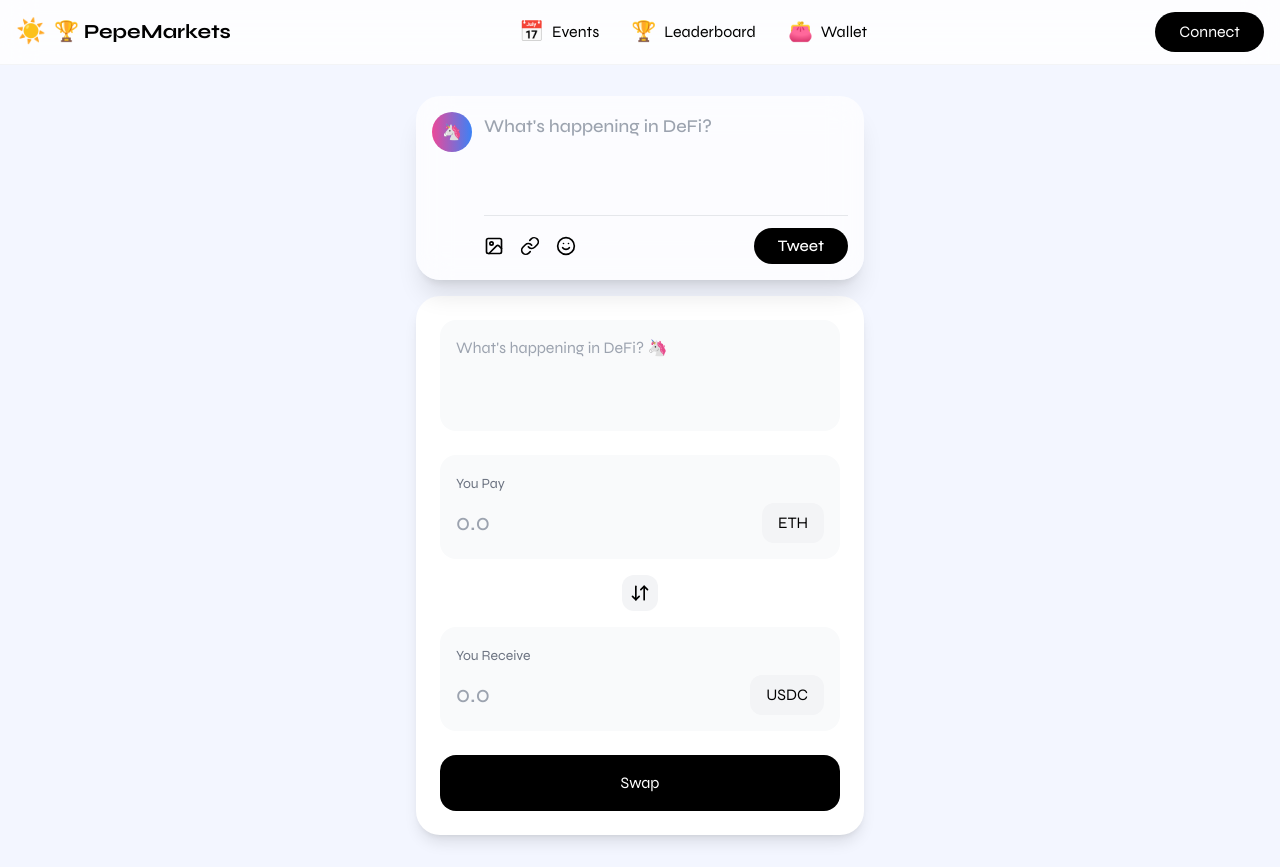
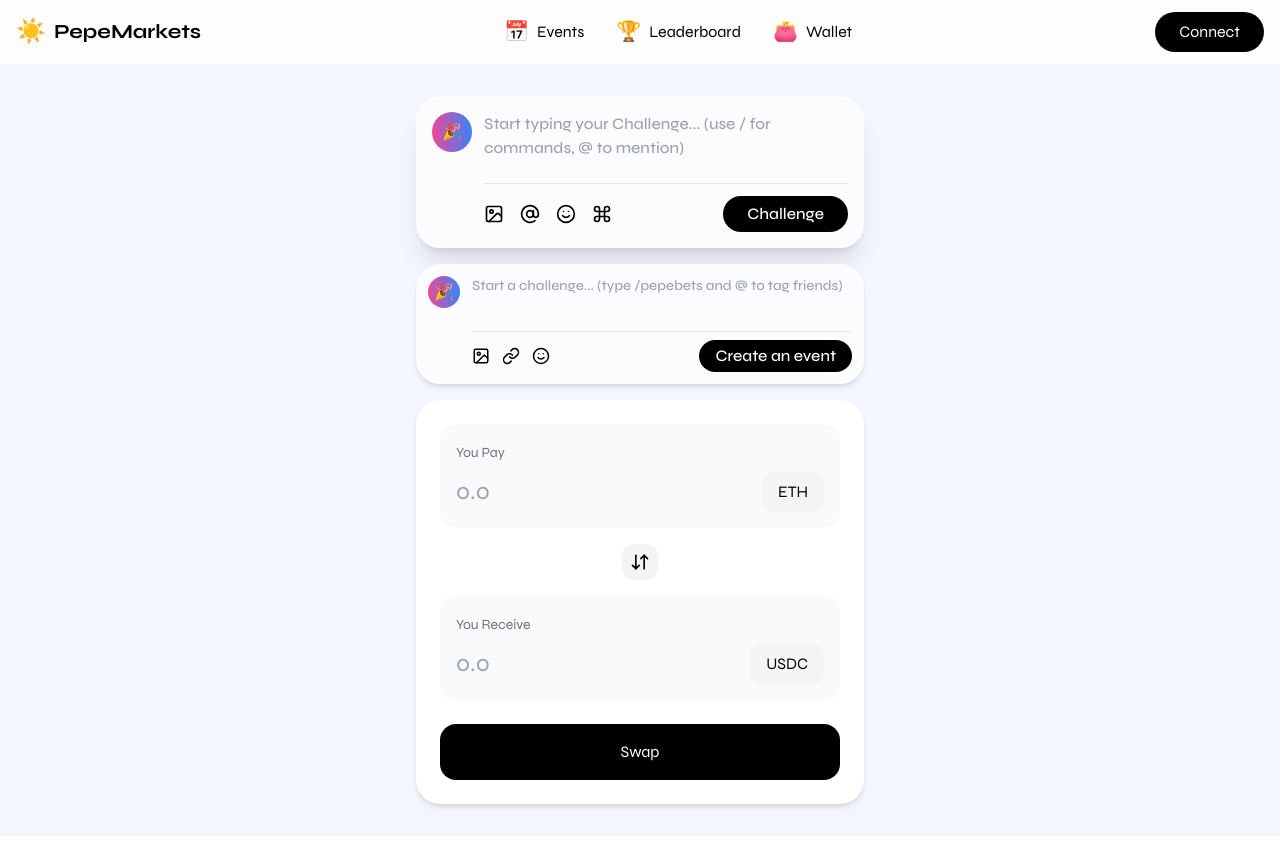
Before and after one commit to klappernextjs/pepemarkets, a Next.js app: page / in a window 1280 px wide. After the commit the page ends 836 px from the top, so only its background shows below. Built offline with nearby package versions, Linux system fonts and the light colour scheme.

Commit message:
header update

```diff
--- a/src/components/Header.tsx
+++ b/src/components/Header.tsx
@@ -6,7 +6,7 @@
       <div className="max-w-7xl mx-auto px-4 h-16 flex items-center justify-between">
         <div className="flex items-center gap-2">
           <span className="text-2xl">☀️</span> {/* Sun emoji */}
-          <span className="font-bold text-xl font-syne">🏆 PepeMarkets</span>
+          <span className="font-bold text-xl font-syne">PepeMarkets</span>
         </div>
 
         <nav className="hidden md:flex items-center gap-8">
--- a/src/components/MobileNav.tsx
+++ b/src/components/MobileNav.tsx
@@ -3,18 +3,18 @@
 const MobileNav = () => {
   return (
     <nav className="fixed bottom-4 left-4 right-4 md:hidden">
-      <div className="bg-white/80 backdrop-blur-lg rounded-3xl shadow-lg px-6 py-4">
+      <div className="bg-white/80 backdrop-blur-lg rounded-3xl shadow-lg px-6 py-2"> {/* Reduced padding */}
         <div className="flex justify-around items-center">
           <a href="#" className="flex flex-col items-center gap-1">
-            <span className="text-2xl">📅</span> {/* Calendar emoji */}
+            <span className="text-xl">📅</span> {/* Reduced emoji size */}
             <span className="text-xs font-syne">Events</span>
           </a>
           <a href="#" className="flex flex-col items-center gap-1">
-            <span className="text-2xl">🏆</span> {/* Trophy emoji */}
+            <span className="text-xl">🏆</span> {/* Reduced emoji size */}
             <span className="text-xs font-syne">Leaderboard</span>
           </a>
           <a href="#" className="flex flex-col items-center gap-1">
-            <span className="text-2xl">👛</span> {/* Wallet emoji */}
+            <span className="text-xl">👛</span> {/* Reduced emoji size */}
             <span className="text-xs font-syne">Wallet</span>
           </a>
         </div>
--- a/src/components/SwapInterface.tsx
+++ b/src/components/SwapInterface.tsx
@@ -1,17 +1,51 @@
-import React from 'react';
-import { ArrowDownUp } from 'lucide-react';
+import React, { useState } from 'react';
+import { Image, Link, Smile, ArrowDownUp } from 'lucide-react';
 
 const SwapInterface = () => {
+  const [tweet, setTweet] = useState('');
+
   return (
-    <div className="w-full max-w-md mx-auto bg-white rounded-3xl shadow-lg p-6">
-      <div className="mb-6 bg-gray-50 rounded-2xl p-4">
+    <div className="w-full max-w-md mx-auto space-y-4">
+      {/* Tweet Bot Composer */}
+      <div className="bg-white/70 backdrop-blur-lg rounded-3xl p-3 shadow-md">
+        <div className="flex gap-3">
+          <div className="flex-shrink-0">
+            <div className="w-8 h-8 rounded-full bg-gradient-to-r from-pink-500 to-blue-500 flex items-center justify-center text-white">
+              🎉
+            </div>
+          </div>
+          <div className="flex-grow">
             <textarea
-          placeholder="What's happening in DeFi? 🦄"
-          className="w-full bg-transparent border-none resize-none focus:ring-0 font-syne"
-          rows={3}
+              className="w-full border-0 focus:ring-0 text-sm placeholder-gray-400 resize-none h-12 bg-transparent font-medium"
+              placeholder="Start a challenge... (type /pepebets and @ to tag friends)"
+              value={tweet}
+              onChange={(e) => setTweet(e.target.value)}
             />
+            <div className="flex items-center justify-between border-t pt-2">
+              <div className="flex gap-3">
+                <button className="text-black hover:text-gray-600">
+                  <Image size={18} />
+                </button>
+                <button className="text-black hover:text-gray-600">
+                  <Link size={18} />
+                </button>
+                <button className="text-black hover:text-gray-600">
+                  <Smile size={18} />
+                </button>
+              </div>
+              <button
+                className="bg-black hover:bg-gray-800 text-white px-4 py-1 rounded-full font-medium transition-colors"
+                disabled={!tweet.trim()}
+              >
+                Create an event
+              </button>
+            </div>
+          </div>
+        </div>
       </div>
 
+      {/* Swap Interface */}
+      <div className="bg-white rounded-3xl p-6 shadow-md">
         <div className="space-y-4">
           <div className="bg-gray-50 rounded-2xl p-4">
             <label className="text-sm text-gray-500 font-syne">You Pay</label>
@@ -52,6 +86,7 @@
           Swap
         </button>
       </div>
+    </div>
   );
 };
 
--- a/src/components/TweetComposer.tsx
+++ b/src/components/TweetComposer.tsx
@@ -1,7 +1,7 @@
 'use client';
 
 import { useState } from 'react';
-import { Image, Link, Smile } from 'lucide-react';
+import { Image, AtSign, Smile, Command } from 'lucide-react';
 
 export default function TweetComposer() {
   const [tweet, setTweet] = useState('');
@@ -11,33 +11,38 @@
       <div className="flex gap-3">
         <div className="flex-shrink-0">
           <div className="w-10 h-10 rounded-full bg-gradient-to-r from-pink-500 to-blue-500 flex items-center justify-center text-white">
-            🦄
+            🎉
           </div>
         </div>
         <div className="flex-grow">
           <textarea
-            className="w-full border-0 focus:ring-0 text-lg placeholder-gray-400 resize-none h-24 bg-transparent font-medium"
-            placeholder="What's happening in DeFi?"
+            className="w-full border-0 focus:ring-0 text-base placeholder-gray-400 resize-none h-16 bg-transparent font-medium"
+            placeholder="Start typing your Challenge... (use / for commands, @ to mention)"
             value={tweet}
             onChange={(e) => setTweet(e.target.value)}
           />
           <div className="flex items-center justify-between border-t pt-3">
+            {/* Left Side Icons */}
             <div className="flex gap-4">
-              <button className="text-black hover:text-gray-600">
+              <button className="text-black hover:text-gray-600" title="Add Image">
                 <Image size={20} />
               </button>
-              <button className="text-black hover:text-gray-600">
-                <Link size={20} />
+              <button className="text-black hover:text-gray-600" title="Mention">
+                <AtSign size={20} />
               </button>
-              <button className="text-black hover:text-gray-600">
+              <button className="text-black hover:text-gray-600" title="Add Emoji">
                 <Smile size={20} />
               </button>
+              <button className="text-black hover:text-gray-600" title="Commands">
+                <Command size={20} />
+              </button>
             </div>
+            {/* Right Side Button */}
             <button
               className="bg-black hover:bg-gray-800 text-white px-6 py-1.5 rounded-full font-medium transition-colors"
               disabled={!tweet.trim()}
             >
-              Tweet
+              Challenge
             </button>
           </div>
         </div>
```
Also changed, not shown: src/app/layout.tsx (+2 -2 lines). Lines whose indentation alone changed are shown as unchanged.
